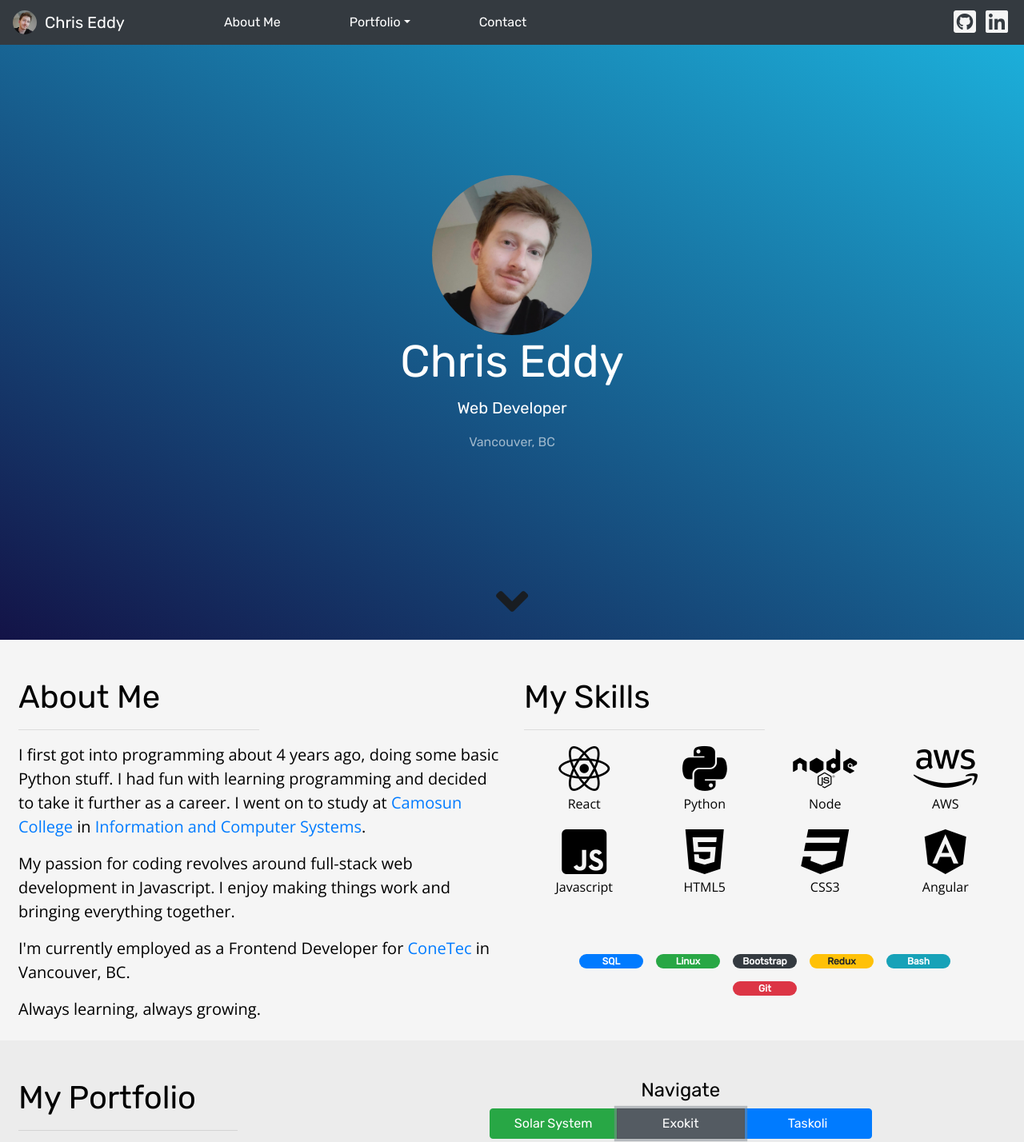
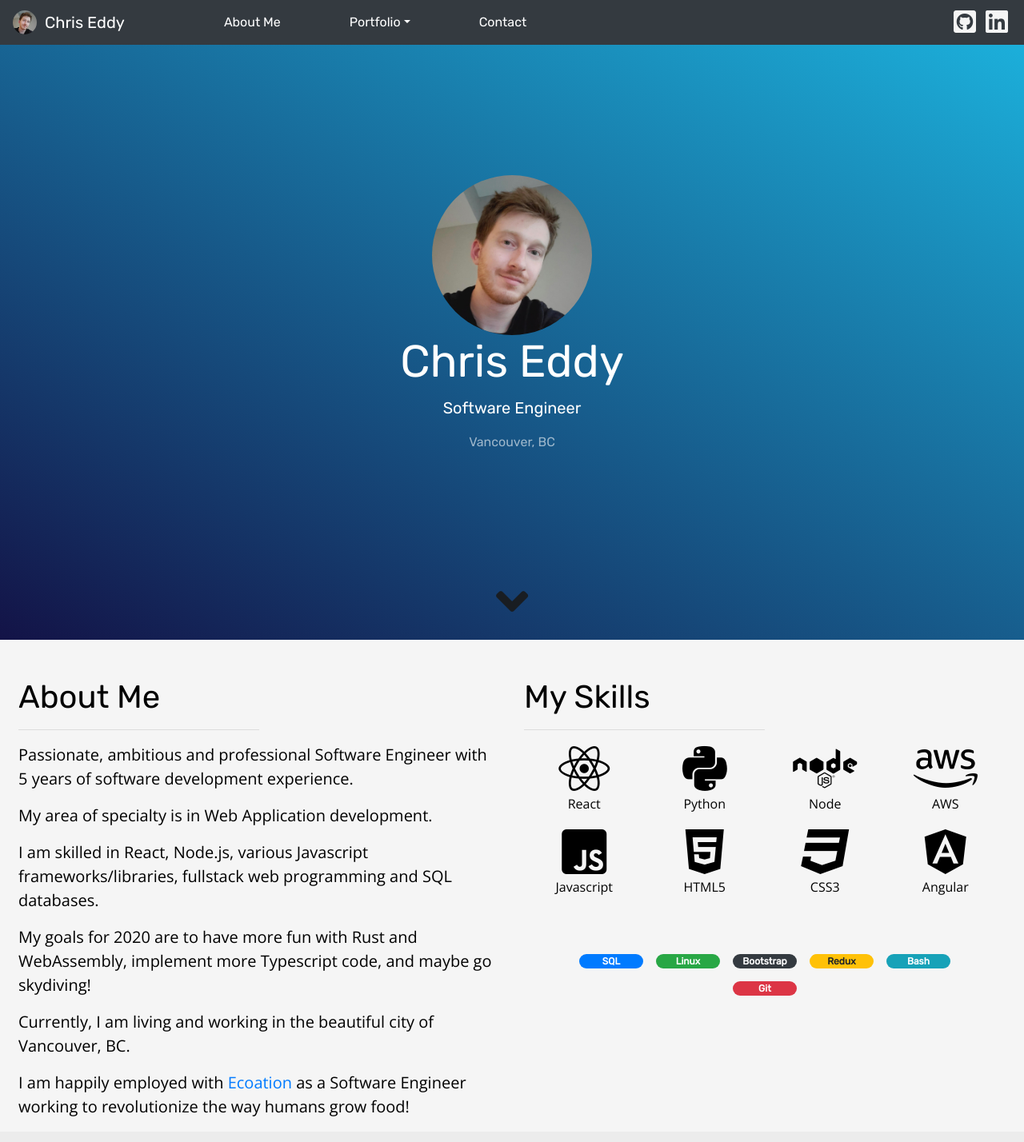
Before and after one commit to ChristopherTrimboli/chris-eddy-dev, a React (Create React App) app: page / in a window 1280 px wide. Shown: the top 1428 px of the page at 80% size. Built offline with nearby package versions, Linux system fonts and the light colour scheme; some icons are missing.

Commit message:
update website for Ecoation, 2020, Software Engineer

```diff
--- a/public/index.html
+++ b/public/index.html
@@ -5,7 +5,7 @@
     <meta name="viewport" content="width=device-width, initial-scale=1, shrink-to-fit=no">
     <meta name="theme-color" content="#000000">
     <meta name="description" content="Chris Eddy's portfolio website.">
-    <meta name="keywords" content="Portfolio, Freelancer, Web Development, Vancouver, BC, Chris Eddy, Resume, Front-End,
+    <meta name="keywords" content="Portfolio, Software Engineer, Web Development, React, Node.js, Vancouver, BC, Chris Eddy, Resume, Front-End,
      Programming, Technology, Web Developer, Web Design, Full-Stack, HTML, CSS, JS, Javscript">
     <meta name="author" content="Chris Eddy">
 
--- a/src/components/about.js
+++ b/src/components/about.js
@@ -12,10 +12,12 @@ class AboutSection extends Component {
 
             <h3 className='subHeading display-4 pt-5'>About Me</h3>
             <hr/>
-            <p className='lead'>I first got into programming about 4 years ago, doing some basic Python stuff.  I had fun with learning programming and decided to take it further as a career. I went on to study at <a href='http://camosun.ca/' target='_blank' rel="noopener noreferrer">Camosun College</a> in <a href='http://camosun.ca/learn/programs/information-computer-systems/' target='_blank' rel="noopener noreferrer">Information and Computer Systems</a>.</p>
-            <p className='lead'>My passion for coding revolves around full-stack web development in Javascript. I enjoy making things work and bringing everything together.</p>
-            <p className='lead'>I'm currently employed as a Frontend Developer for <a href='https://www.conetec.com/' target='_blank' rel="noopener noreferrer">ConeTec</a> in Vancouver, BC.</p>
-            <p className='lead'>Always learning, always growing.</p>
+            <p className='lead'>Passionate, ambitious and professional Software Engineer with 5 years of software development experience.</p>
+            <p className='lead'>My area of specialty is in Web Application development.</p>
+            <p className="lead">I am skilled in React, Node.js, various Javascript frameworks/libraries, fullstack web programming and SQL databases.</p>
+            <p className="lead">My goals for 2020 are to have more fun with Rust and WebAssembly, implement more Typescript code, and maybe go skydiving!</p>
+            <p className="lead">Currently, I am living and working in the beautiful city of Vancouver, BC.</p>
+            <p className='lead'>I am happily employed with <a href='https://www.ecoation.com/' target='_blank' rel="noopener noreferrer">Ecoation</a> as a Software Engineer working to revolutionize the way humans grow food!</p>
           </div>
 
           <div className='skillsGrid col-lg-6 col-md-12 col-sm-12 col-xs-12'>
--- a/src/components/titleSection.js
+++ b/src/components/titleSection.js
@@ -28,7 +28,7 @@ class TitleSection extends Component {
             </div>
             <div className='col-12 d-flex justify-content-center align-self-center'>
               <p className='lead'>
-                Web Developer
+                Software Engineer
               </p>
             </div>
             <div className='col-12 d-flex justify-content-center align-self-center'>
--- a/src/css/aboutSection.css
+++ b/src/css/aboutSection.css
@@ -1,5 +1,5 @@
 .aboutSection {
-  min-height: 55vh;
+  min-height: 48vh;
   height: 100%;
   width: auto;
   position: relative;
--- a/src/css/contactSection.css
+++ b/src/css/contactSection.css
@@ -1,5 +1,5 @@
 .contactSection {
-  min-height: 50vh;
+  min-height: 44vh;
   width: auto;
   position: relative;
   color: black;
```
Also changed, not shown: package.json (+8 -3 lines), 1 other file (tests, documents, lock files or other folders).
